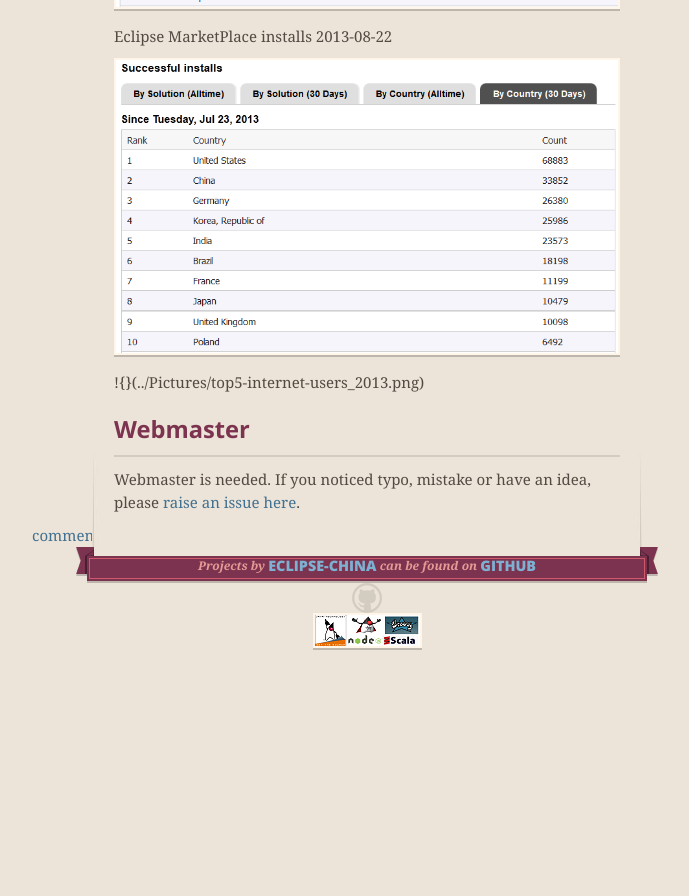
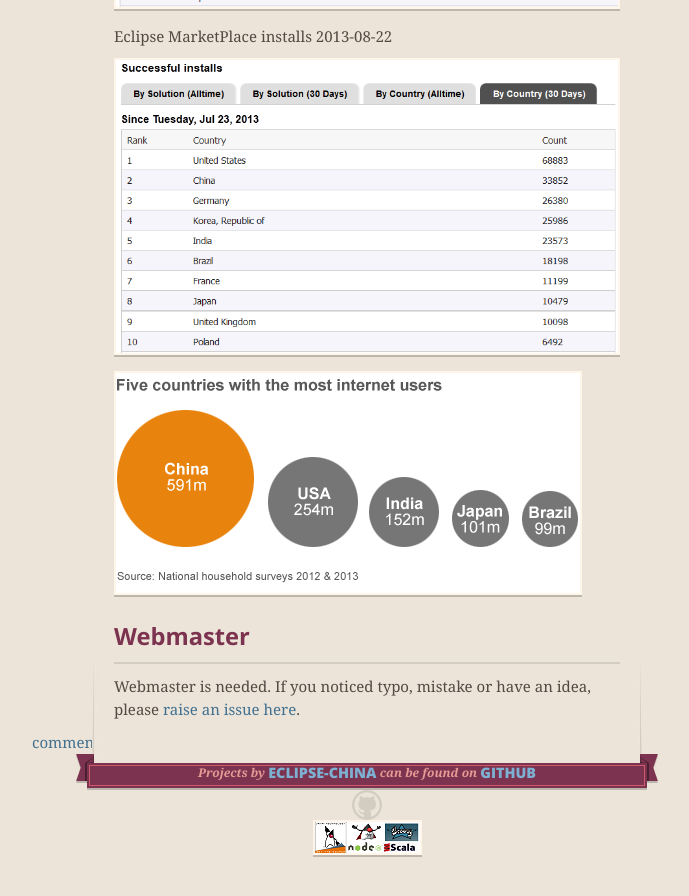
Before and after one commit to Eclipse-China/Eclipse-China.github.io, a Jekyll site: the page built from novemberdays/index.md, in a window 1280 px wide and 900 px high, scrolled down 2411 px. Shown: the top 896 px of the window, without its empty margins (273-962 px from the left). Built offline with Jekyll 4.4.1, drawn with Linux system fonts in a browser that asks for light colours; nearby versions of some CDN libraries; Markdown is read by kramdown in place of the engine named in the settings; comment, search, counter and statistics services are not loaded; before the commit the page ends 3104 px from its top, so only the background shows below that.

Commit message:
typo ![]

```diff
--- a/novemberdays/index.md
+++ b/novemberdays/index.md
@@ -92,7 +92,7 @@
 ![](../Pictures/Marketplace-installs-0822.PNG)
 
 
-!{}(../Pictures/top5-internet-users_2013.png)
+![](../Pictures/top5-internet-users_2013.png)
 
 ### Webmaster
 
```
